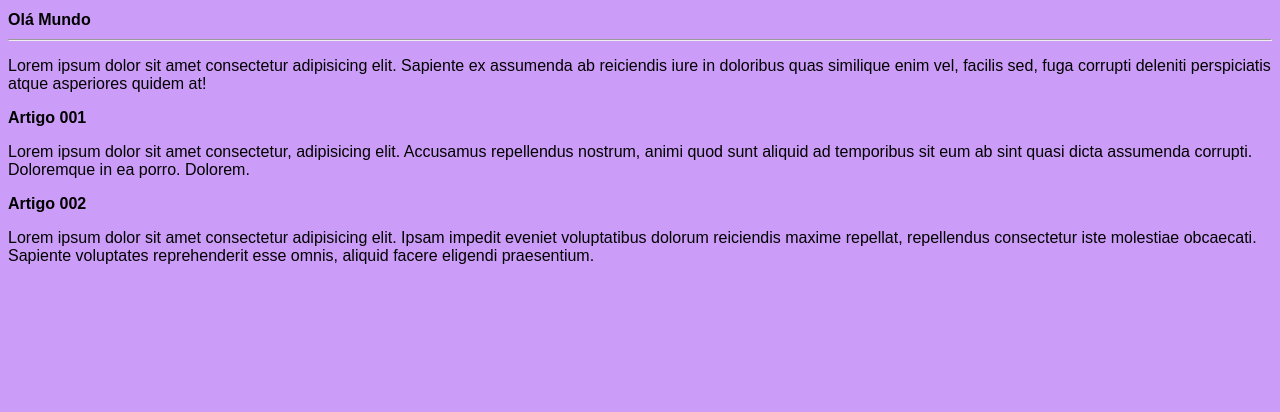
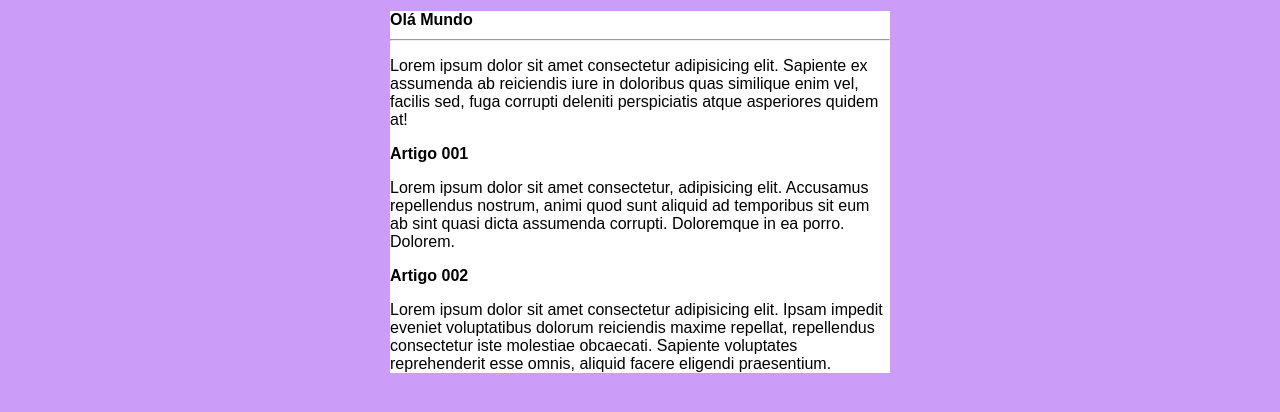
Before and after one commit to devclaudioalmeida/ola_mundo, a plain HTML site: page site-exemplo/index.html in a window 1280 px wide. Drawn offline with Linux system fonts and the light colour scheme.

Commit message:
Atualizei o index.html

```diff
--- a/site-exemplo/index.html
+++ b/site-exemplo/index.html
@@ -7,7 +7,10 @@
     <link rel="stylesheet" href="estilos/stiles.css">
 </head>
 <body>
+    <main>
+        <header>
             <h1>Olá Mundo</h1>
+        </header>
         <hr>
         <p>Lorem ipsum dolor sit amet consectetur adipisicing elit. Sapiente ex assumenda ab reiciendis iure in doloribus quas similique enim vel, facilis sed, fuga corrupti deleniti perspiciatis atque asperiores quidem at!</p>
         <article>
@@ -18,5 +21,6 @@
             <h1>Artigo 002</h1>
             <p>Lorem ipsum dolor sit amet consectetur adipisicing elit. Ipsam impedit eveniet voluptatibus dolorum reiciendis maxime repellat, repellendus consectetur iste molestiae obcaecati. Sapiente voluptates reprehenderit esse omnis, aliquid facere eligendi praesentium.</p>
         </article>
+    </main>
 </body>
 </html>
```
Lines whose indentation alone changed are shown as unchanged.
